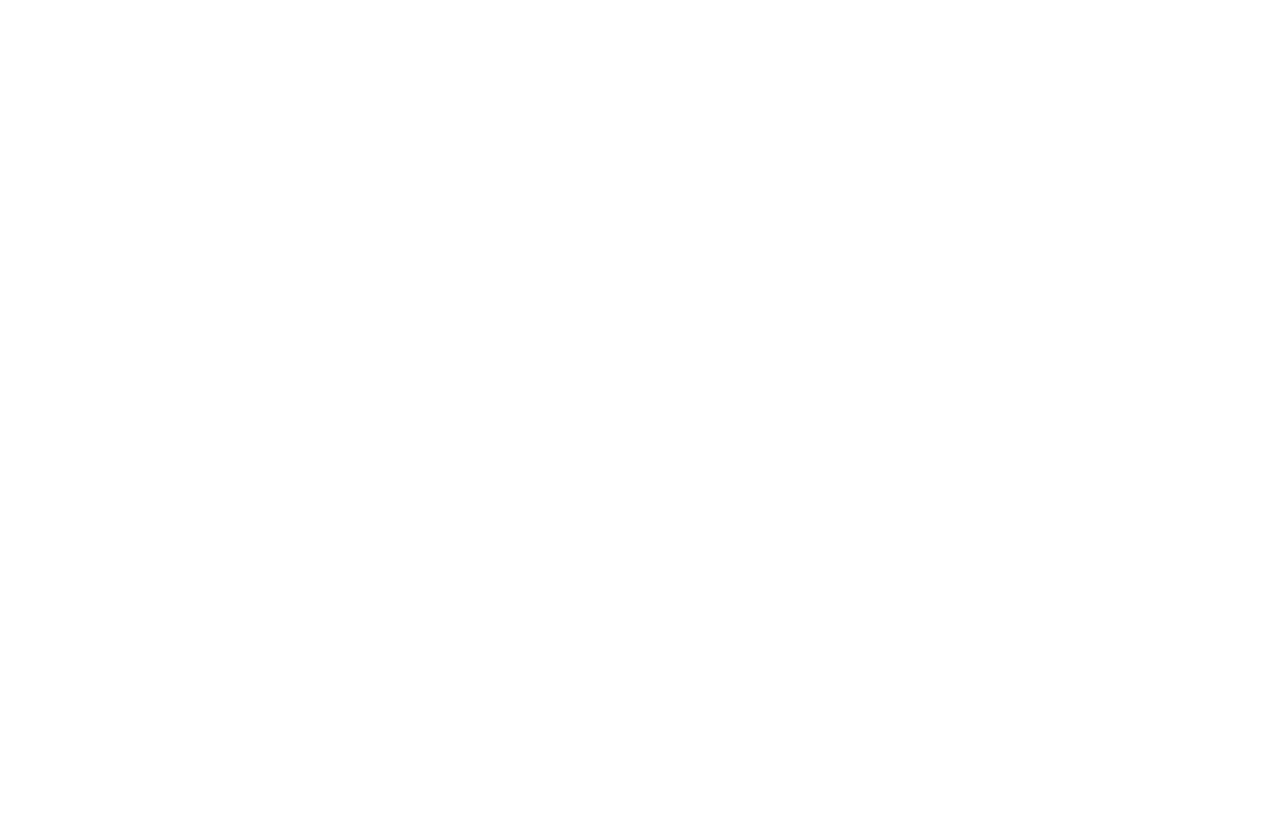
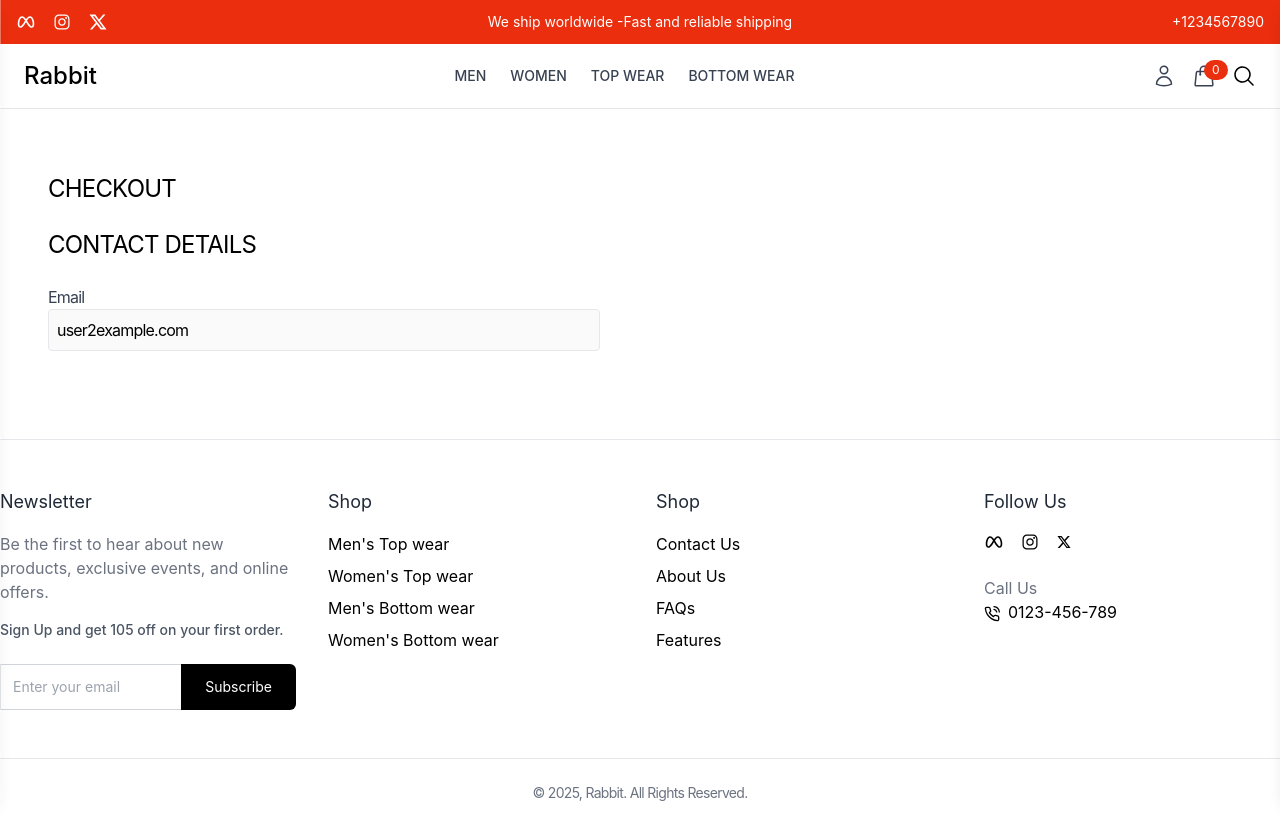
Before and after one commit to 830Utpal/Rabbit, a React app in the folder frontend/: page /checkout in a window 1280 px wide. Before the commit this address had no page. Shown: the top 840 px of the page. Before the commit the page ends 800 px from the top, so only its background shows below. Built offline with nearby package versions, Linux system fonts and the light colour scheme; the HTML template or start-up script is replaced by a standard one.

Commit message:
checkout.jsx

```diff
--- a/frontend/src/App.jsx
+++ b/frontend/src/App.jsx
@@ -7,6 +7,8 @@
 import Register from './pages/Register'
 import Profile from './pages/Profile'
 import CollectionPage from './pages/CollectionPage'
+import ProductDetails from './components/Products/ProductDetails'
+import Checkout from './components/Cart/Checkout'
 
 const App = () => {
   return (
@@ -19,6 +21,8 @@
         <Route path="register" element={<Register/>}/>
         <Route path="profile" element={<Profile/>}/>
         <Route path="collections/:collection" element={<CollectionPage/>}/>
+        <Route path="product/:id" element={<ProductDetails/>}/>
+        <Route path="checkout" element={<Checkout/>}/>
       </Route>
       <Route>{/*admin layout*/}</Route>
      </Routes>
--- /dev/null
+++ b/frontend/src/components/Cart/Checkout.jsx
@@ -0,0 +1,58 @@
+import React, { useState } from 'react'
+import { useNavigate } from 'react-router-dom';
+
+const cart={
+  products: [
+    {
+        name: "Stylish Jacket",
+        size: "M",
+        color: "Black",
+        price: 120,
+        image:"https://picsum.photos/150?random=1",
+    },
+    {
+        name: "Casual Sneakers",
+        size: "42",
+        color: "White",
+        price: 75,
+        image:"https://picsum.photos/150?random=2",
+    },
+  ],
+  totalPrice: 195,
+};
+
+
+
+const Checkout = () => {
+ const navigate=useNavigate();
+ const [shippingAddress,setShippingAddress]=useState({
+    firstName:"",
+    lastName:"",
+    address:"",
+    city:"",
+    postalCode:"",
+    country:"",
+    phone:"",
+ });
+
+  return (
+    <div className='grid grid-cols-1 lg:grid-cols-2 gap-8 max-w-7xl mx-auto py-10 px-6 tracking-tighter'>
+        {/**left section */}
+        <div className="bg-white rounded-lg p-6">
+            <h2 className="text-2xl uppercase mb-6">Checkout</h2>
+            <form>
+                <h3 className="text-2xl uppercase mb-6">Contact Details</h3>
+                <div  className='mb-6'>
+                    <label className='block text-gray-700'>
+                        Email
+                    </label>
+                    <input type="email" value="user2example.com" className="w-full p-2 border rounded" disabled/>
+                </div>
+            </form>
+        </div>
+
+    </div>
+  )
+}
+
+export default Checkout
--- a/frontend/src/components/Layout/CartDrawer.jsx
+++ b/frontend/src/components/Layout/CartDrawer.jsx
@@ -1,7 +1,13 @@
 import { IoMdClose } from "react-icons/io";
 import CartContents from "../Cart/CartContents";
+import {useNavigate} from "react-router-dom";
 
 const CartDrawer = ({ drawerOpen, toggleCartDrawer }) => {
+  const navigate= useNavigate();
+  const handleCheckout=()=>{
+     navigate("/checkout");
+  };
+
   return (
     <div
       className={`fixed top-0 right-0 w-3/4 sm:w-1/2 md:w-[30rem] h-full bg-white shadow-lg transform transition-transform duration-300 flex flex-col z-50 ${
@@ -24,7 +30,7 @@
 
       {/* Checkout button (moved outside previous div) */}
       <div className="p-4 bg-white sticky bottom-0">
-        <button className="w-full bg-black text-white py-3 rounded-lg font-semibold hover:bg-gray-800 transition">
+        <button onClick={handleCheckout} className="w-full bg-black text-white py-3 rounded-lg font-semibold hover:bg-gray-800 transition">
           Checkout
         </button>
         <p className="text-sm tracking-tighter text-gray-500 mt-2 text-center">
```
